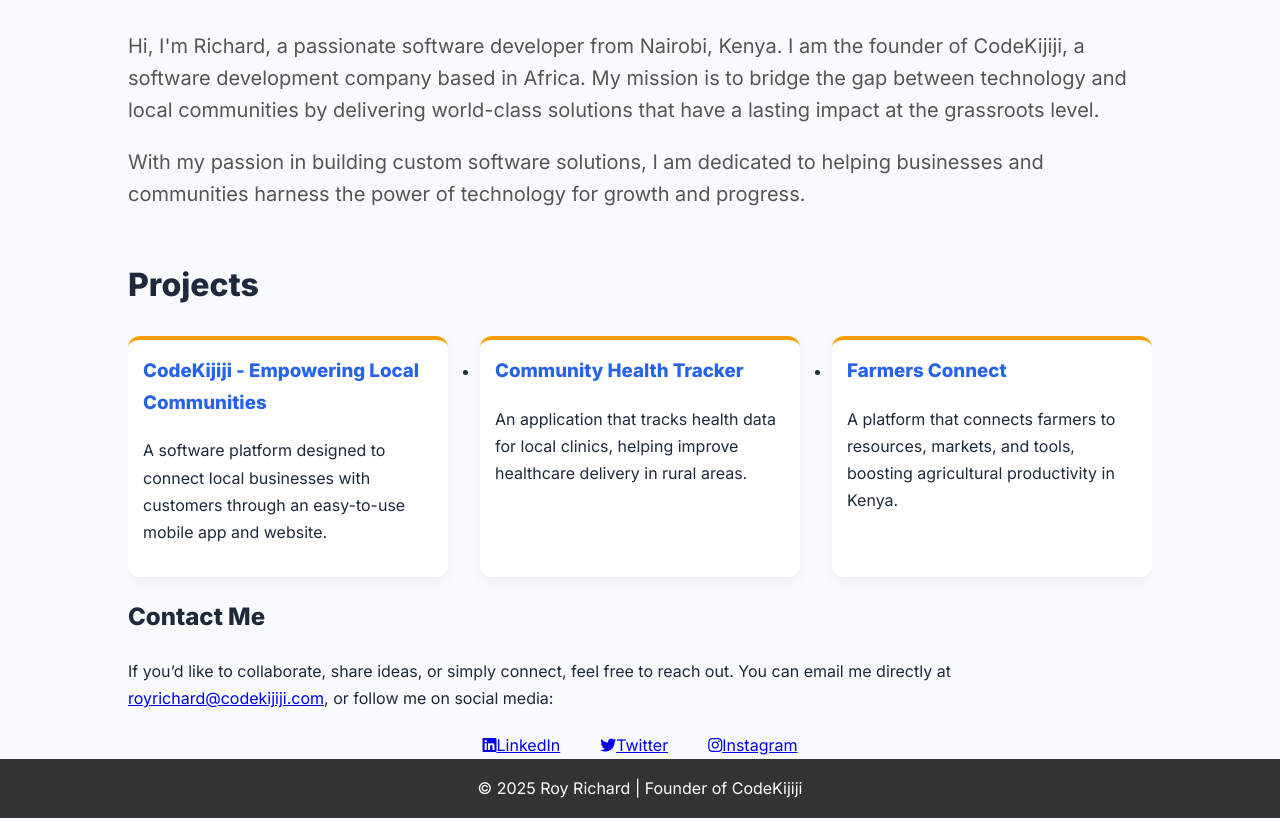
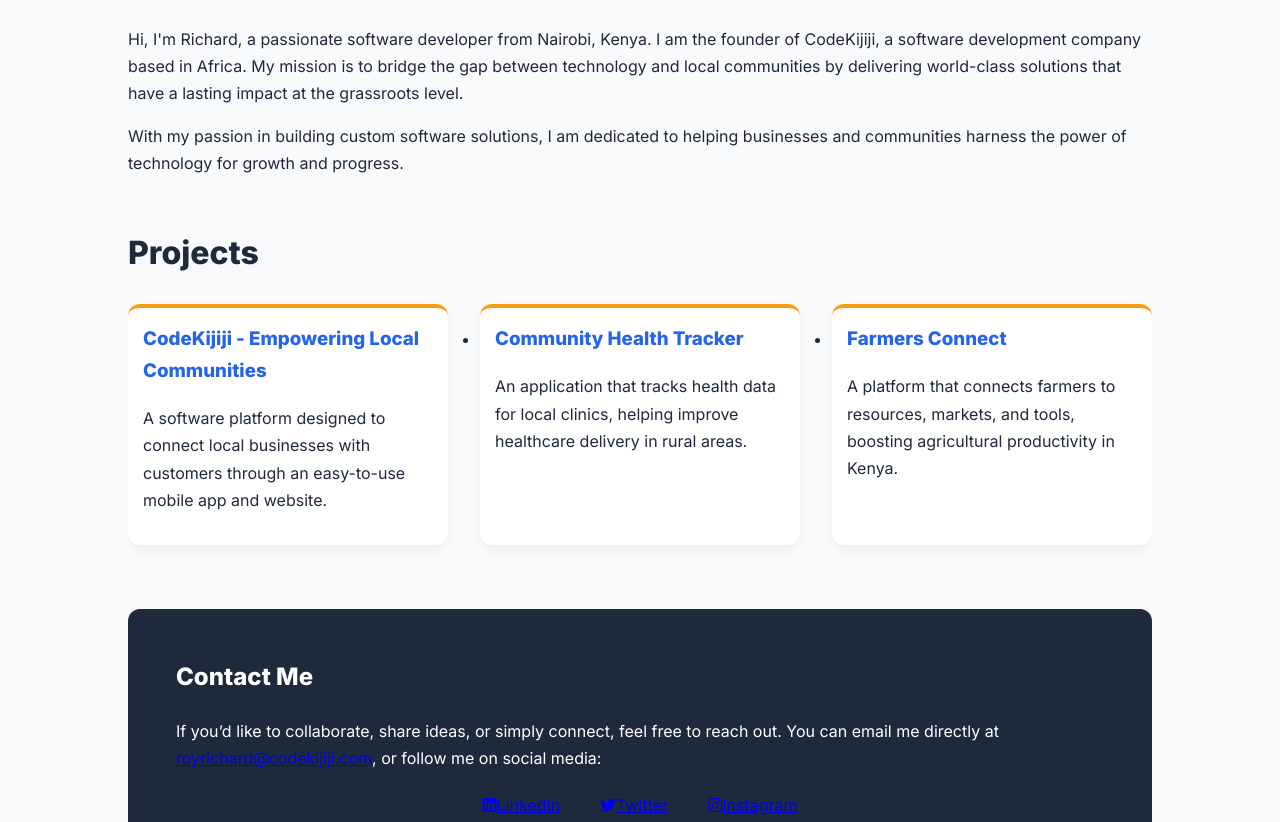
Before and after one commit to olella93/phase-0-portfolio, a plain HTML site: page index.html in a window 1280 px wide. Shown: the part 420-1242 px from the top of the page. Drawn offline with Linux system fonts and the light colour scheme.

Commit message:
contact css style updated

```diff
--- a/css/style.css
+++ b/css/style.css
@@ -78,11 +78,11 @@ header p {
     display: inline-block;
 }
 
-.about p {
+/* .about p {
     font-size: 20px;
     line-height: 1.6;
     color: #555;
-}
+} */
 
 .projects h2{
     font-size: 32px;
@@ -116,14 +116,28 @@ header p {
     margin-top: 0;
 }
 
-#social{
+.contact {
+    background: #1e293b;
+    color: white;
+    padding: 3rem;
+    border-radius: 12px;
+    margin: 4rem 0;
+}
+
+.contact h2 {
+    color: white;
+    margin-top: 0;
+}
+
+#social {
     display: flex;
     justify-content: center;
+    flex-wrap: wrap;
     margin-top: 20px;
     gap: 40px;
     text-decoration: none;
+}
 
-}
 footer {
     background-color: #333;
     color: white;
```
